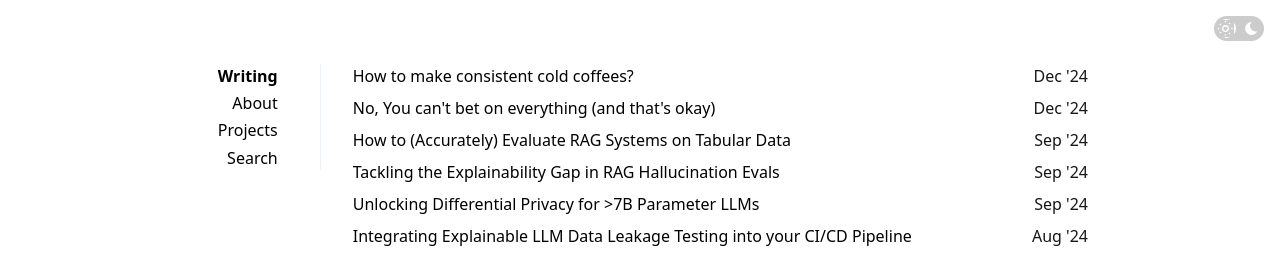
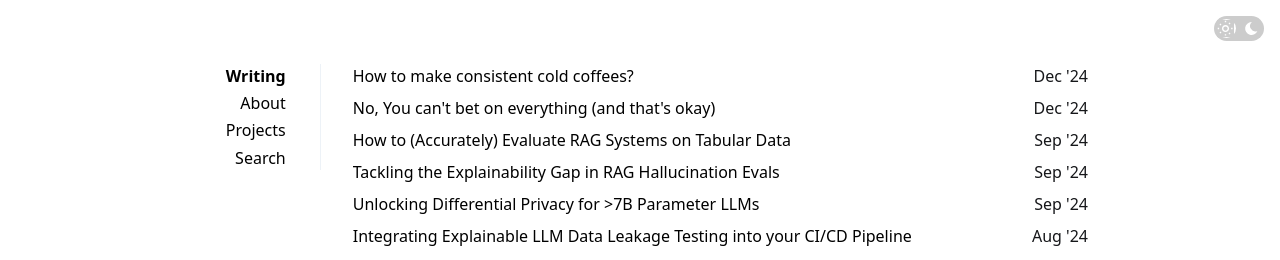
Before and after one commit to r-nikhil/r-nikhil.github.io, a Jekyll site: the page built from index.html, in a window 1280 px wide. Shown: the top 260 px of the page. Built offline with Jekyll 4.4.1, drawn with Linux system fonts in a browser that asks for light colours.

Commit message:
Update _main.scss

```diff
--- a/_sass/_main.scss
+++ b/_sass/_main.scss
@@ -167,7 +167,7 @@ strong, b {
 }
 
 nav ul {
-  padding-right: 10px; /* Make space for the theme switch */
+  padding-right: 2px; /* Make space for the theme switch */
 }
 
 .theme-switch {
```
